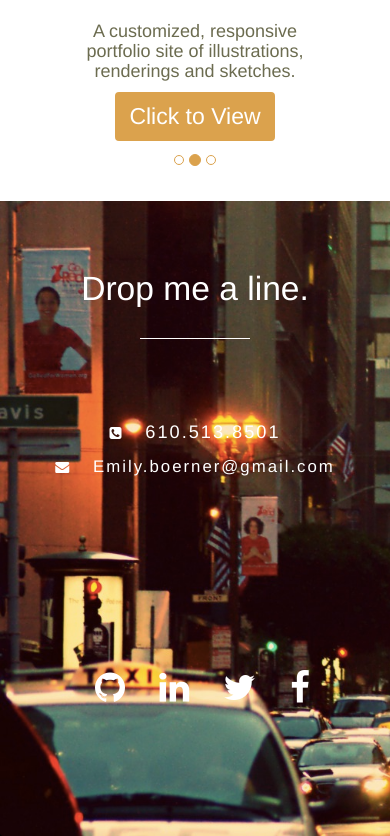
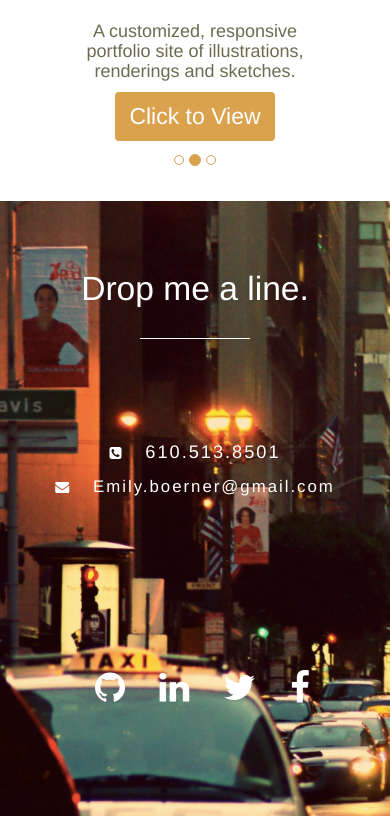
Before and after one commit to EmilyBoer/Emilyboer.github.io, a PHP site: page / in a window 390 px wide. Shown: the part 2577-3413 px from the top of the page. Run offline with PHP 8.4, Linux system fonts and the light colour scheme; some libraries are stand-ins or nearby versions; some web fonts are replaced.

Commit message:
edit margins

```diff
--- a/stylesheets/default2.css
+++ b/stylesheets/default2.css
@@ -510,7 +510,7 @@
 }
 
 .icons{
-  margin-bottom: 120px;
+  margin-bottom: 100px;
 }
 
 
@@ -717,7 +717,7 @@
   /*contact*/
   .div-box-contact{
     border-bottom: solid 1px white;
-    margin-bottom:80px;
+    margin-bottom:100px;
     margin-top: 20px;
   }
 
@@ -856,7 +856,10 @@
   margin-bottom: 170px;
 }
 .icons{
-  margin-bottom: 20px;
+  margin-top: -20px;
+  margin-bottom: 0px;
+  padding-bottom: 0px;
+
 }
 
 }
```
